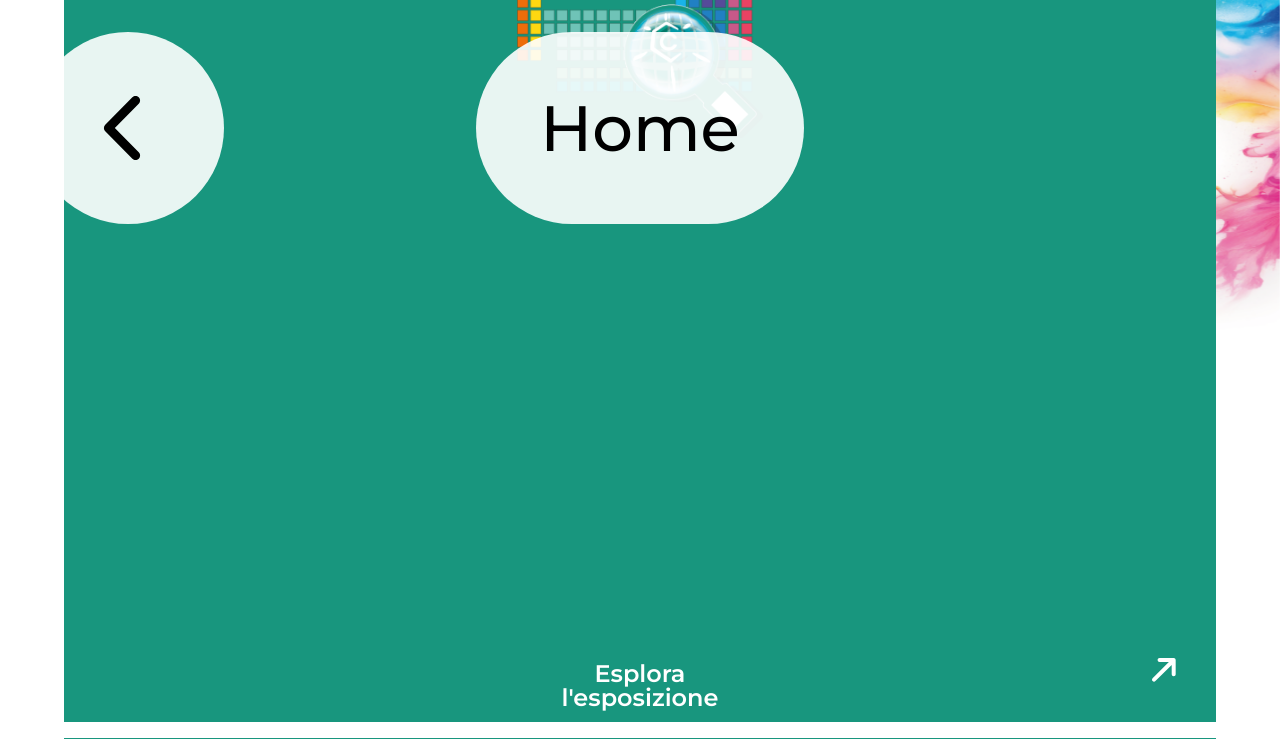
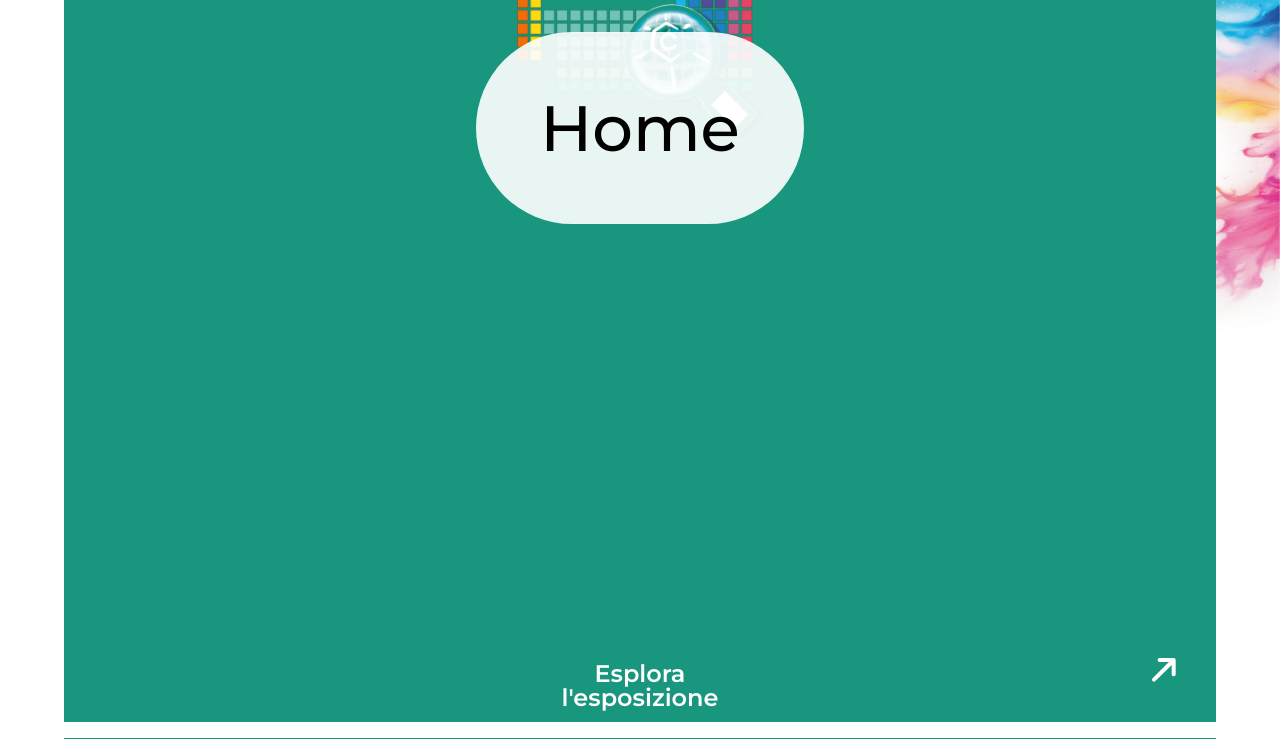
Before and after one commit to FrancescoBuda3/CHimInDArTe, a Vue app in the folder frontend/: page / in a window 1280 px wide. Shown: the top 739 px of the page. Built offline with nearby package versions, Linux system fonts and the light colour scheme.

Commit message:
feat: add hideBack prop to AppHeader for conditional back button display
Co-authored-by: Copilot <copilot@github.com>

```diff
--- a/frontend/src/components/AppHeader.vue
+++ b/frontend/src/components/AppHeader.vue
@@ -5,6 +5,7 @@ import { useDevice } from "../composables/useDevice";
 const { isKiosk } = useDevice();
 const props = defineProps<{
   title?: string;
+  hideBack?: boolean;
 }>();
 </script>
 
@@ -14,6 +15,7 @@ const props = defineProps<{
       class="w-[100vw] flex items-center u-px-xs u-py-md text-black font-medium transition-colors justify-center gap-2"
     >
       <div
+        v-if="!props.hideBack"
         class="bg-white/90 rounded-full u-size-btn cursor-pointer hover:bg-gray-700 transition-colors items-center justify-center flex"
         @click="$router.back()"
       >
@@ -32,10 +34,15 @@ const props = defineProps<{
     >
       <div class="flex-1">
         <div
+          v-if="!props.hideBack"
           class="bg-white/90 rounded-full u-size-btn cursor-pointer hover:bg-gray-700 transition-colors items-center justify-center flex"
           @click="$router.back()"
         >
-          <img :src="back" alt="arrow" class="u-size-sm -ml-[calc(var(--u)*0.04)]" />
+          <img
+            :src="back"
+            alt="arrow"
+            class="u-size-sm -ml-[calc(var(--u)*0.04)]"
+          />
         </div>
       </div>
       <h1
--- a/frontend/src/views/HomeView.vue
+++ b/frontend/src/views/HomeView.vue
@@ -20,7 +20,7 @@ const { isKiosk } = useDevice();
     class="fixed top-0 right-0 h-[100vh] object-cover -z-10"
   />
   <div class="fixed top-0 left-1/2 -translate-x-1/2 z-20">
-    <AppHeader :title="'Home'" />
+    <AppHeader :title="'Home'" :hideBack="true" />
   </div>
   <div class="u-p-sm u-pt-lg flex justify-center items-center flex-col gap-4">
     <img
```
